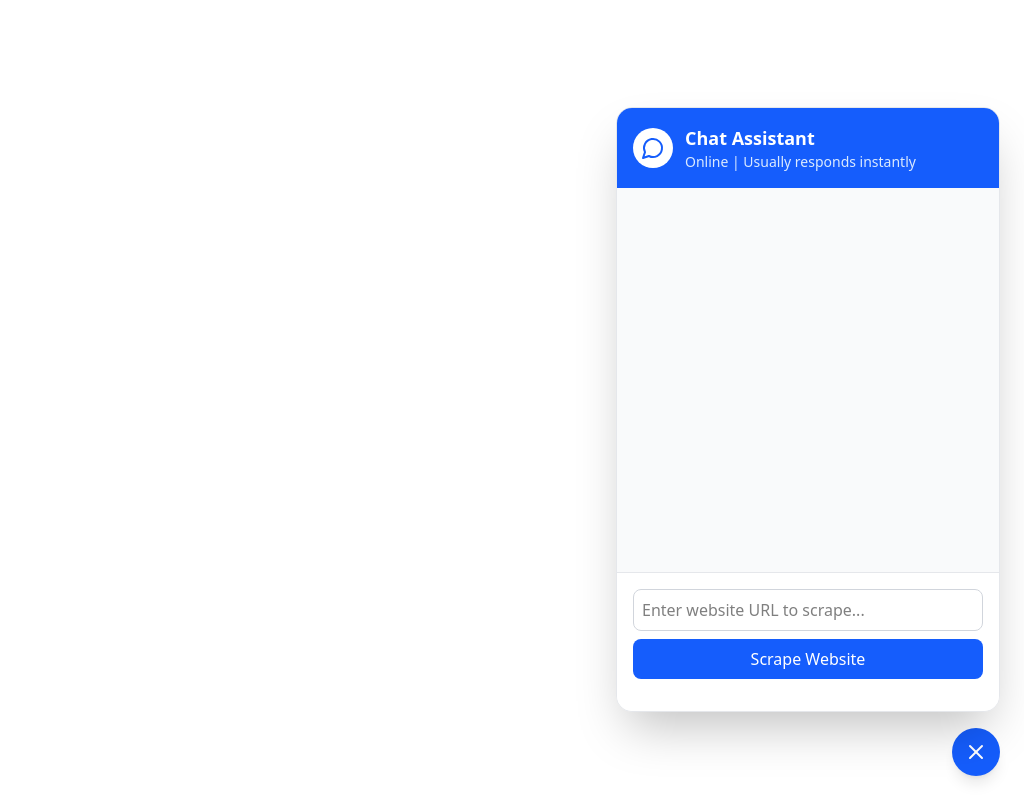
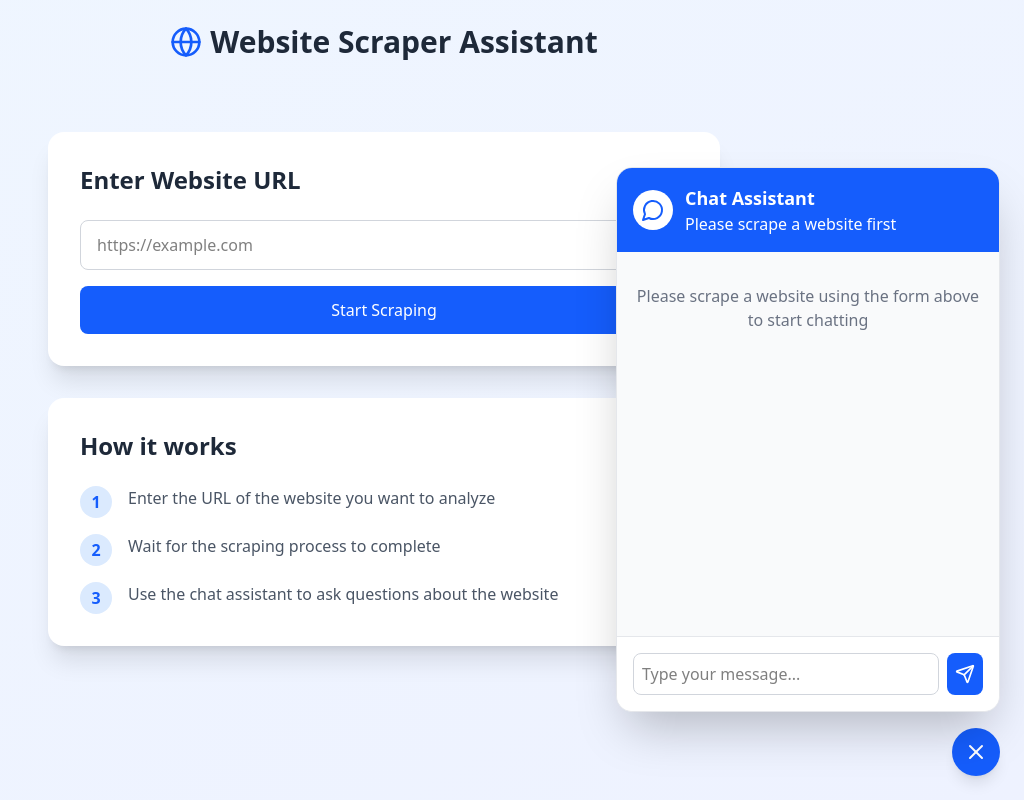
Before and after one commit to shardulsb08/ai-model-and-scraping, a React app in the folder Frontend/: page / in a window 1280 px wide. Both pictures are taken after a click on the button 1232 px from the left and 752 px from the top of the page. Shown: the whole page, without its empty margins (256-1280 px from the left). Built offline with nearby package versions, Linux system fonts and the light colour scheme; the HTML template or start-up script is replaced by a standard one.

Commit message:
Updated UI for scraping website and Chatbot to utilize scraped domain only!!

```diff
--- a/Frontend/src/App.jsx
+++ b/Frontend/src/App.jsx
@@ -1,15 +1,139 @@
-import Chatbot from "./components/Chatbot";
+import React, { useState } from 'react';
+import Chatbot from './components/Chatbot';
+import { Globe, Search, CheckCircle, XCircle } from 'lucide-react';
 
-function App() {
+const App = () => {
+  const [url, setUrl] = useState('');
+  const [isScraped, setIsScraped] = useState(false);
+  const [isLoading, setIsLoading] = useState(false);
+  const [error, setError] = useState('');
+  const [currentDomain, setCurrentDomain] = useState('');
+
+  const handleScrape = async () => {
+    if (!url) {
+      setError('Please enter a valid URL');
+      return;
+    }
+
+    setIsLoading(true);
+    setError('');
+
+    try {
+      const response = await fetch('http://localhost:5000/api/scrape', {
+        method: 'POST',
+        headers: {
+          'Content-Type': 'application/json',
+        },
+        body: JSON.stringify({ url }),
+      });
+
+      if (!response.ok) {
+        throw new Error('Failed to scrape website');
+      }
+
+      await response.json();
+      const domain = new URL(url).hostname;
+      setCurrentDomain(domain);
+      setIsScraped(true);
+    } catch (error) {
+      console.error('Error:', error);
+      setError('Failed to scrape website. Please try again.');
+    } finally {
+      setIsLoading(false);
+    }
+  };
 
   return (
-    <>
-      {/* <h1 className="text-5xl min-h-screen flex items-center justify-center">Hello world!</h1> */}
-      <div className="min-h-screen">
-        <Chatbot/>
-      </div>
-    </>
+    <div className="min-h-screen bg-gradient-to-br from-blue-50 to-indigo-50">
+      {/* Header */}
+      <header className="py-6 px-4">
+        <div className="max-w-4xl mx-auto">
+          <div className="flex items-center justify-center space-x-2">
+            <Globe className="w-8 h-8 text-blue-600" />
+            <h1 className="text-3xl font-bold text-gray-800">Website Scraper Assistant</h1>
+          </div>
+        </div>
+      </header>
+
+      {/* Main Content */}
+      <main className="px-4 py-12">
+        <div className="max-w-2xl mx-auto">
+          {/* URL Input Card */}
+          <div className="bg-white rounded-2xl shadow-xl p-8 mb-8">
+            <h2 className="text-2xl font-semibold text-gray-800 mb-6">Enter Website URL</h2>
+
+            <div className="relative">
+              <input
+                type="text"
+                value={url}
+                onChange={(e) => setUrl(e.target.value)}
+                placeholder="https://example.com"
+                className="w-full px-4 py-3 pr-12 border border-gray-300 rounded-lg focus:outline-none focus:ring-2 focus:ring-blue-500 focus:border-transparent"
+                onKeyPress={(e) => e.key === 'Enter' && handleScrape()}
+              />
+              <Search className="absolute right-4 top-1/2 transform -translate-y-1/2 text-gray-400" />
+            </div>
+
+            <button
+              onClick={handleScrape}
+              disabled={isLoading}
+              className={`mt-4 w-full py-3 px-6 rounded-lg text-white font-medium transition-all duration-200
+                ${
+                  isLoading
+                    ? 'bg-gray-400 cursor-not-allowed'
+                    : 'bg-blue-600 hover:bg-blue-700 hover:shadow-lg'
+                }`}>
+              {isLoading ? 'Scraping...' : 'Start Scraping'}
+            </button>
+
+            {/* Status Messages */}
+            {error && (
+              <div className="mt-4 flex items-center space-x-2 text-red-600">
+                <XCircle className="w-5 h-5" />
+                <p>{error}</p>
+              </div>
+            )}
+            {isScraped && !error && (
+              <div className="mt-4 flex items-center space-x-2 text-green-600">
+                <CheckCircle className="w-5 h-5" />
+                <p>Website scraped successfully! You can now chat with the assistant.</p>
+              </div>
+            )}
+          </div>
+
+          {/* Instructions Card */}
+          <div className="bg-white rounded-2xl shadow-xl p-8">
+            <h2 className="text-2xl font-semibold text-gray-800 mb-6">How it works</h2>
+            <div className="space-y-4">
+              <div className="flex items-start space-x-4">
+                <div className="flex-shrink-0 w-8 h-8 bg-blue-100 rounded-full flex items-center justify-center">
+                  <span className="text-blue-600 font-semibold">1</span>
+                </div>
+                <p className="text-gray-600">Enter the URL of the website you want to analyze</p>
+              </div>
+              <div className="flex items-start space-x-4">
+                <div className="flex-shrink-0 w-8 h-8 bg-blue-100 rounded-full flex items-center justify-center">
+                  <span className="text-blue-600 font-semibold">2</span>
+                </div>
+                <p className="text-gray-600">Wait for the scraping process to complete</p>
+              </div>
+              <div className="flex items-start space-x-4">
+                <div className="flex-shrink-0 w-8 h-8 bg-blue-100 rounded-full flex items-center justify-center">
+                  <span className="text-blue-600 font-semibold">3</span>
+                </div>
+                <p className="text-gray-600">
+                  Use the chat assistant to ask questions about the website
+                </p>
+              </div>
+            </div>
+          </div>
+        </div>
+      </main>
+
+      {/* Chatbot */}
+      <Chatbot domain={currentDomain} isScraped={isScraped} />
+    </div>
   );
-}
+};
 
-export default App
+export default App;
--- a/Frontend/src/components/Chatbot.jsx
+++ b/Frontend/src/components/Chatbot.jsx
@@ -1,13 +1,12 @@
 import React, { useState } from 'react';
 import { MessageCircle, X, Send } from 'lucide-react';
 
-const Chatbot = () => {
+const Chatbot = ({domain, isScraped}) => {
   const [isOpen, setIsOpen] = useState(false);
   const [message, setMessage] = useState('');
   const [messages, setMessages] = useState([]);
   const [conversationId, setConversationId] = useState(null);
   const [isLoading, setIsLoading] = useState(false);
-  const [currentDomain, setCurrentDomain] = useState(''); // Store the domain of the scraped website
 
   // Toggle chat window
   const toggleChat = () => {
@@ -16,7 +15,7 @@ const Chatbot = () => {
 
   // Send message to backend and handle response
   const handleSend = async () => {
-    if (message.trim()) {
+    if (message.trim() && domain) {
       // Add user message to chat history
       const userMessage = { content: message, role: 'user' };
       setMessages((prevMessages) => [...prevMessages, userMessage]);
@@ -34,7 +33,7 @@ const Chatbot = () => {
           body: JSON.stringify({
             message,
             conversationId,
-            domain: currentDomain, // Pass the domain to the backend
+            domain,
           }),
         });
 
@@ -66,36 +65,6 @@ const Chatbot = () => {
     }
   };
 
-  // Handle URL submission and scraping
-  const handleScrape = async (url) => {
-    if (!url) {
-      alert('Please enter a valid URL');
-      return;
-    }
-
-    try {
-      const response = await fetch('http://localhost:5000/api/scrape', {
-        method: 'POST',
-        headers: {
-          'Content-Type': 'application/json',
-        },
-        body: JSON.stringify({ url }),
-      });
-
-      if (!response.ok) {
-        throw new Error('Failed to scrape website');
-      }
-
-      const data = await response.json();
-      const domain = new URL(url).hostname; // Extract domain from URL
-      setCurrentDomain(domain); // Set the current domain for the chatbot
-      alert('Website scraped successfully! You can now chat with the bot.');
-    } catch (error) {
-      console.error('Error:', error);
-      alert('Failed to scrape website. Please try again.');
-    }
-  };
-
   return (
     <div className="fixed bottom-0 right-0 mb-6 mr-6">
       <div className="relative">
@@ -116,13 +85,20 @@ const Chatbot = () => {
                 </div>
                 <div>
                   <h2 className="font-bold text-lg">Chat Assistant</h2>
-                  <p className="text-sm text-blue-100">Online | Usually responds instantly</p>
+                  <p>
+                    {isScraped ? `Ready to chat about ${domain}` : 'Please scrape a website first'}
+                  </p>
                 </div>
               </div>
             </div>
 
             {/* Chat Messages */}
             <div className="h-96 overflow-y-auto p-4 bg-gray-50">
+              {!isScraped && (
+                <div className="text-center text-gray-500 mt-4">
+                  Please scrape a website using the form above to start chatting
+                </div>
+              )}
               {messages.map((msg, index) => (
                 <div
                   key={index}
@@ -165,32 +141,6 @@ const Chatbot = () => {
 
             {/* Input Area */}
             <div className="p-4 border-t border-gray-200 bg-white">
-              {/* URL Input Form (only shown if no domain is set) */}
-              {!currentDomain && (
-                <div className="mb-4">
-                  <input
-                    type="text"
-                    placeholder="Enter website URL to scrape..."
-                    className="w-full p-2 border border-gray-300 rounded-lg focus:outline-none focus:border-blue-500"
-                    onKeyPress={(e) => {
-                      if (e.key === 'Enter') {
-                        handleScrape(e.target.value);
-                      }
-                    }}
-                  />
-                  <button
-                    onClick={() => {
-                      const url = document.querySelector('input[type="text"]').value;
-                      handleScrape(url);
-                    }}
-                    className="mt-2 w-full bg-blue-600 hover:bg-blue-700 text-white p-2 rounded-lg transition-colors duration-200">
-                    Scrape Website
-                  </button>
-                </div>
-              )}
-
-              {/* Chat Input (only shown if domain is set) */}
-              {currentDomain && (
               <div className="flex space-x-2">
                 <input
                   type="text"
@@ -199,17 +149,16 @@ const Chatbot = () => {
                   placeholder="Type your message..."
                   className="flex-1 p-2 border border-gray-300 rounded-lg focus:outline-none focus:border-blue-500"
                   onKeyPress={(e) => e.key === 'Enter' && handleSend()}
-                    disabled={isLoading} // Disable input while loading
+                  disabled={!isScraped || isLoading} // Disable input while loading
                 />
                 <button
                   onClick={handleSend}
                   className="bg-blue-600 hover:bg-blue-700 text-white p-2 rounded-lg transition-colors duration-200"
-                    disabled={isLoading} // Disable button while loading
+                  disabled={!isScraped || isLoading} // Disable button while loading
                 >
                   <Send className="w-5 h-5" />
                 </button>
               </div>
-              )}
             </div>
           </div>
         )}
```
Lines whose indentation alone changed are shown as unchanged.
